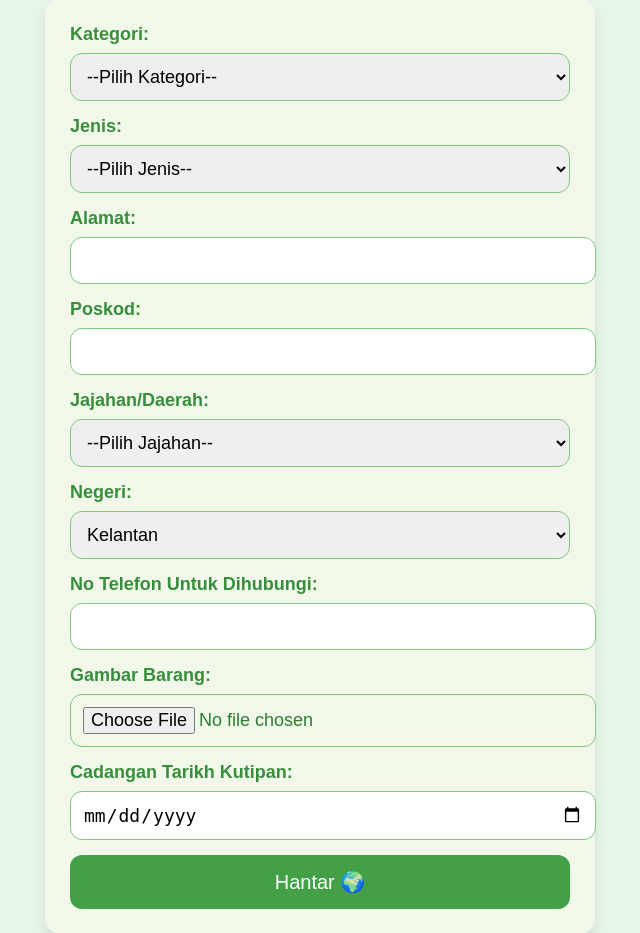
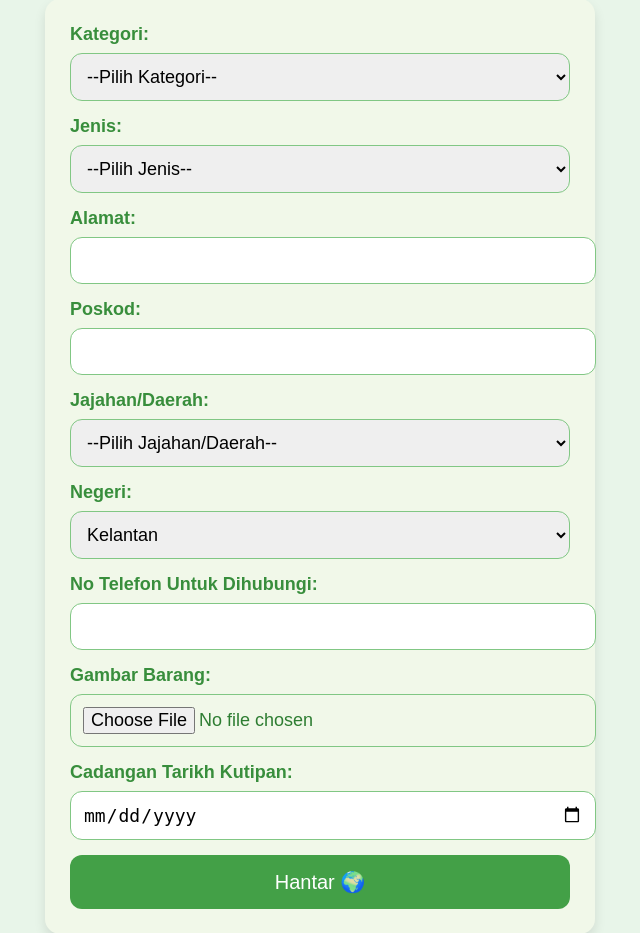
Before and after one commit to AinDanisya16/new-ePKAH, a PHP site: page /hantar_kitar_semula.php in a window 1280 px wide. Shown: the part 205-1138 px from the top of the page, without its empty margins (320-960 px from the left). Run offline with PHP 8.4, Linux system fonts and the light colour scheme; the visitor is signed in with stand-in values (Sample User, id 1).

Commit message:
Update hantar_kitar_semula.php

```diff
--- a/hantar_kitar_semula.php
+++ b/hantar_kitar_semula.php
@@ -163,8 +163,8 @@ require "db.php";
         <input type="text" name="poskod" required>
 
         <label>Jajahan/Daerah:</label>
-        <select name="jajahan" required>
-            <option value="">--Pilih Jajahan--</option>
+        <select name="jajahan_daerah" required>
+            <option value="">--Pilih Jajahan/Daerah--</option>
             <option>Bachok</option><option>Gua Musang</option><option>Jeli</option>
             <option>Kota Bharu</option><option>Kuala Krai</option><option>Machang</option>
             <option>Pasir Mas</option><option>Pasir Puteh</option><option>Tanah Merah</option>
```
